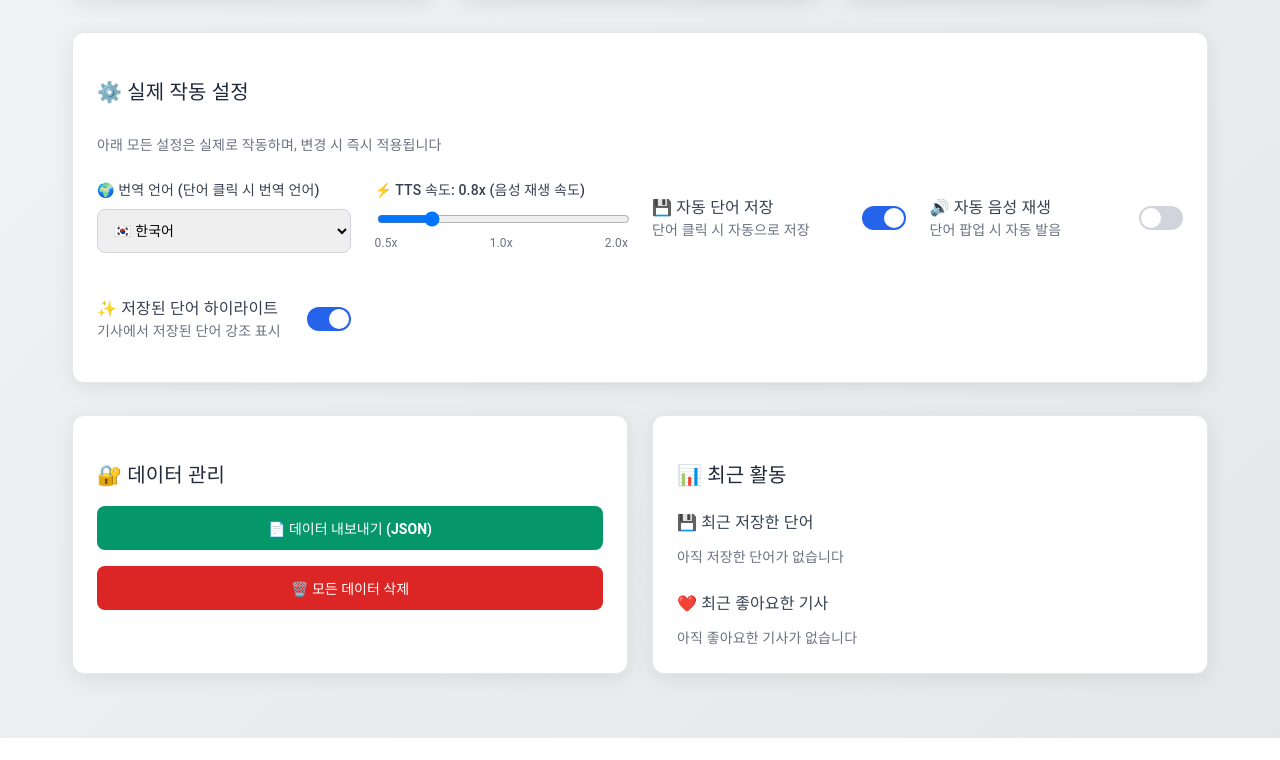
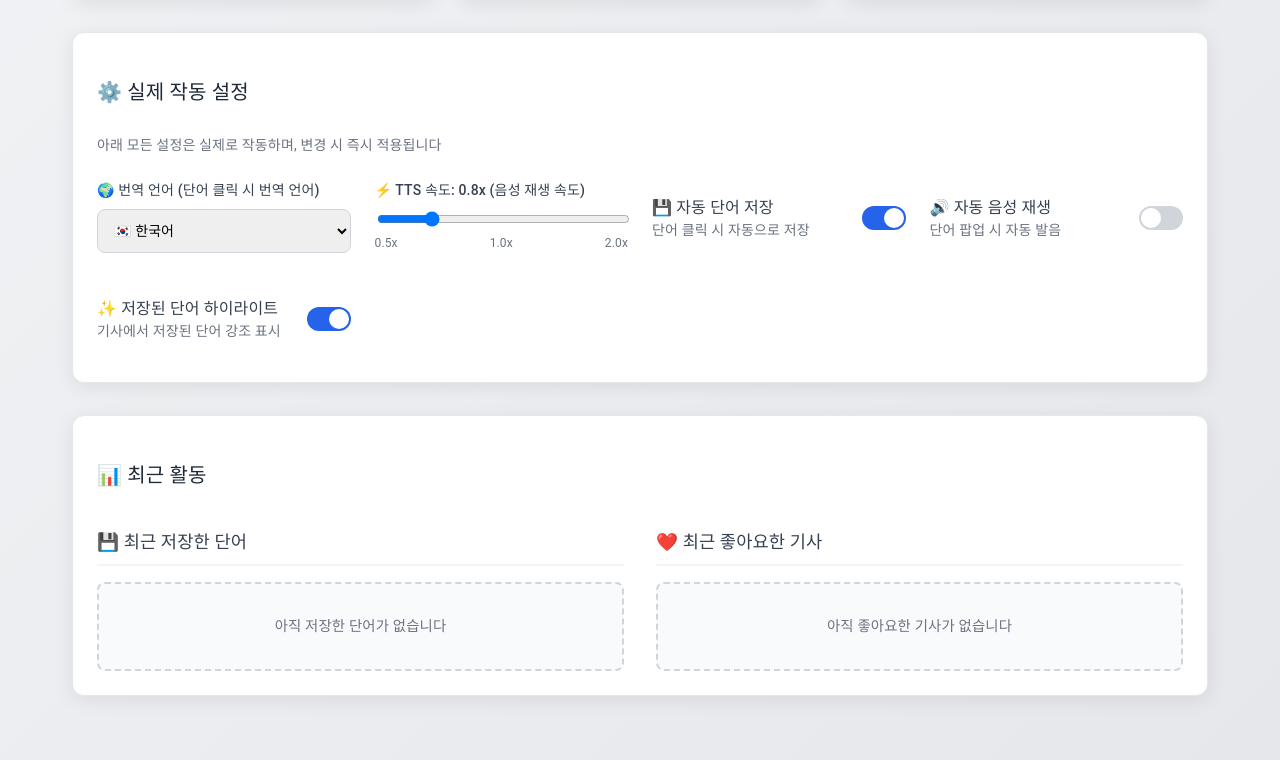
Before and after one commit to kihoonsong/MarLang-News-App, a React (Vite) app: page /profile in a window 1280 px wide. Shown: the part 651-1411 px from the top of the page. Before the commit the page ends 1389 px from the top, so only its background shows below. Built offline with nearby package versions, Linux system fonts and the light colour scheme.

Commit message:
Remove ViewAll button from SearchDropdown and finalize Profile page - 검색창에서 ViewAll 버튼 제거 및 프로필 페이지 완성

```diff
--- a/src/pages/Profile.jsx
+++ b/src/pages/Profile.jsx
@@ -13,13 +13,10 @@ const Profile = () => {
     updateSettings,
     getStats,
     savedWords,
-    likedArticles,
-    exportData,
-    clearAllData
+    likedArticles
   } = useData();
   const navigate = useNavigate();
 
-  const [showClearConfirm, setShowClearConfirm] = useState(false);
   const [recentWords, setRecentWords] = useState([]);
   const [recentArticles, setRecentArticles] = useState([]);
   const [saveMessage, setSaveMessage] = useState('');
@@ -48,25 +45,6 @@ const Profile = () => {
     // 저장 성공 메시지 표시
     setSaveMessage('✅ 저장됨');
     setTimeout(() => setSaveMessage(''), 2000);
-  };
-
-  // 데이터 내보내기
-  const handleExportData = () => {
-    if (exportData()) {
-      alert('📄 데이터가 성공적으로 내보내졌습니다!');
-    } else {
-      alert('❌ 데이터 내보내기에 실패했습니다.');
-    }
-  };
-
-  // 데이터 삭제 확인
-  const handleClearData = () => {
-    if (clearAllData()) {
-      setShowClearConfirm(false);
-      alert('🗑️ 모든 데이터가 삭제되었습니다.');
-    } else {
-      alert('❌ 데이터 삭제에 실패했습니다.');
-    }
   };
 
   // 시간 형식 함수
@@ -136,18 +114,6 @@ const Profile = () => {
     },
     primaryButton: {
       backgroundColor: '#2563eb',
-      color: '#ffffff'
-    },
-    secondaryButton: {
-      backgroundColor: '#6b7280',
-      color: '#ffffff'
-    },
-    successButton: {
-      backgroundColor: '#059669',
-      color: '#ffffff'
-    },
-    dangerButton: {
-      backgroundColor: '#dc2626',
       color: '#ffffff'
     },
     input: {
@@ -477,7 +443,6 @@ const Profile = () => {
                   </div>
                 </div>
 
-                {/* 토글 설정들 */}
                 {/* 자동 저장 단어 */}
                 <div style={styles.toggleContainer}>
                   <div>
@@ -543,78 +508,88 @@ const Profile = () => {
               </div>
             </div>
 
-            {/* 데이터 관리 & 최근 활동 */}
-            <div style={{
-              display: 'grid',
-              gridTemplateColumns: 'repeat(auto-fit, minmax(350px, 1fr))',
-              gap: '1.5rem',
-              marginBottom: '2rem'
-            }}>
-
-              {/* 데이터 관리 */}
-              <div style={styles.card}>
-                <h3 style={{fontSize: '1.25rem', fontWeight: 'bold', color: '#1f2937', marginBottom: '1rem'}}>
-                  🔐 데이터 관리
-                </h3>
-                <div style={{display: 'flex', flexDirection: 'column', gap: '1rem'}}>
-                  <button
-                    onClick={handleExportData}
-                    style={{
-                      ...styles.button,
-                      ...styles.successButton,
-                      width: '100%',
-                      display: 'flex',
-                      alignItems: 'center',
-                      justifyContent: 'center'
-                    }}
-                  >
-                    📄 데이터 내보내기 (JSON)
-                  </button>
-                  <button
-                    onClick={() => setShowClearConfirm(true)}
-                    style={{
-                      ...styles.button,
-                      ...styles.dangerButton,
-                      width: '100%',
-                      display: 'flex',
-                      alignItems: 'center',
-                      justifyContent: 'center'
-                    }}
-                  >
-                    🗑️ 모든 데이터 삭제
-                  </button>
-                </div>
-              </div>
-
-              {/* 최근 활동 */}
-              <div style={styles.card}>
+            {/* 최근 활동 - 전체 너비로 확장 */}
+            <div style={{...styles.card, marginBottom: '2rem'}}>
               <h3 style={{fontSize: '1.25rem', fontWeight: 'bold', color: '#1f2937', marginBottom: '1rem'}}>
                 📊 최근 활동
               </h3>
 
+              {/* 최근 활동을 2칸 그리드로 좌우 확장 */}
+              <div style={{
+                display: 'grid',
+                gridTemplateColumns: 'repeat(auto-fit, minmax(300px, 1fr))',
+                gap: '2rem'
+              }}>
                 {/* 최근 저장 단어 */}
-                <div style={{marginBottom: '1.5rem'}}>
-                  <h4 style={{fontWeight: '500', color: '#374151', marginBottom: '0.75rem'}}>💾 최근 저장한 단어</h4>
-                  <div style={{display: 'flex', flexDirection: 'column', gap: '0.5rem'}}>
-                    {recentWords.length > 0 ? recentWords.slice(0, 3).map(word => (
+                <div>
+                  <h4 style={{
+                    fontWeight: '600',
+                    color: '#374151',
+                    marginBottom: '1rem',
+                    fontSize: '1.1rem',
+                    borderBottom: '2px solid #f3f4f6',
+                    paddingBottom: '0.5rem'
+                  }}>
+                    💾 최근 저장한 단어
+                  </h4>
+                  <div style={{display: 'flex', flexDirection: 'column', gap: '0.75rem'}}>
+                    {recentWords.length > 0 ? recentWords.slice(0, 5).map(word => (
                       <div key={word.id} style={{
                         display: 'flex',
                         justifyContent: 'space-between',
                         alignItems: 'center',
-                        padding: '0.5rem',
-                        backgroundColor: '#f9fafb',
-                        borderRadius: '6px'
+                        padding: '1rem',
+                        backgroundColor: '#f8fafc',
+                        borderRadius: '8px',
+                        border: '1px solid #e2e8f0',
+                        transition: 'all 0.2s',
+                        cursor: 'pointer'
+                      }}
+                      onMouseEnter={(e) => {
+                        e.target.style.backgroundColor = '#f1f5f9';
+                        e.target.style.transform = 'translateY(-1px)';
+                      }}
+                      onMouseLeave={(e) => {
+                        e.target.style.backgroundColor = '#f8fafc';
+                        e.target.style.transform = 'translateY(0)';
+                      }}
+                      >
+                        <div>
+                          <div style={{
+                            fontWeight: '600',
+                            color: '#1f2937',
+                            fontSize: '1rem',
+                            marginBottom: '0.25rem'
                           }}>
-                        <div>
-                          <div style={{fontWeight: '500', color: '#1f2937'}}>{word.word}</div>
-                          <div style={{fontSize: '0.75rem', color: '#6b7280'}}>{word.articleTitle}</div>
+                            {word.word}
                           </div>
-                        <div style={{fontSize: '0.75rem', color: '#9ca3af'}}>
+                          <div style={{
+                            fontSize: '0.8rem',
+                            color: '#6b7280',
+                            fontStyle: 'italic'
+                          }}>
+                            {word.articleTitle}
+                          </div>
+                        </div>
+                        <div style={{
+                          fontSize: '0.75rem',
+                          color: '#9ca3af',
+                          fontWeight: '500'
+                        }}>
                           {formatTimeAgo(word.addedAt)}
                         </div>
                       </div>
                     )) : (
-                      <div style={{fontSize: '0.875rem', color: '#6b7280', fontStyle: 'italic'}}>
+                      <div style={{
+                        fontSize: '0.9rem',
+                        color: '#6b7280',
+                        fontStyle: 'italic',
+                        textAlign: 'center',
+                        padding: '2rem',
+                        backgroundColor: '#f9fafb',
+                        borderRadius: '8px',
+                        border: '2px dashed #d1d5db'
+                      }}>
                         아직 저장한 단어가 없습니다
                       </div>
                     )}
@@ -623,40 +598,80 @@ const Profile = () => {
 
                 {/* 최근 좋아요 기사 */}
                 <div>
-                  <h4 style={{fontWeight: '500', color: '#374151', marginBottom: '0.75rem'}}>❤️ 최근 좋아요한 기사</h4>
-                  <div style={{display: 'flex', flexDirection: 'column', gap: '0.5rem'}}>
-                    {recentArticles.length > 0 ? recentArticles.slice(0, 3).map(article => (
+                  <h4 style={{
+                    fontWeight: '600',
+                    color: '#374151',
+                    marginBottom: '1rem',
+                    fontSize: '1.1rem',
+                    borderBottom: '2px solid #f3f4f6',
+                    paddingBottom: '0.5rem'
+                  }}>
+                    ❤️ 최근 좋아요한 기사
+                  </h4>
+                  <div style={{display: 'flex', flexDirection: 'column', gap: '0.75rem'}}>
+                    {recentArticles.length > 0 ? recentArticles.slice(0, 5).map(article => (
                       <div key={article.id} style={{
-                        padding: '0.5rem',
-                        backgroundColor: '#f9fafb',
-                        borderRadius: '6px'
-                      }}>
+                        padding: '1rem',
+                        backgroundColor: '#f8fafc',
+                        borderRadius: '8px',
+                        border: '1px solid #e2e8f0',
+                        transition: 'all 0.2s',
+                        cursor: 'pointer'
+                      }}
+                      onMouseEnter={(e) => {
+                        e.target.style.backgroundColor = '#f1f5f9';
+                        e.target.style.transform = 'translateY(-1px)';
+                      }}
+                      onMouseLeave={(e) => {
+                        e.target.style.backgroundColor = '#f8fafc';
+                        e.target.style.transform = 'translateY(0)';
+                      }}
+                      >
                         <div style={{
-                          fontWeight: '500',
+                          fontWeight: '600',
                           color: '#1f2937',
-                          fontSize: '0.875rem',
-                          lineHeight: '1.25',
+                          fontSize: '0.95rem',
+                          lineHeight: '1.4',
                           display: '-webkit-box',
                           WebkitLineClamp: 2,
                           WebkitBoxOrient: 'vertical',
-                          overflow: 'hidden'
+                          overflow: 'hidden',
+                          marginBottom: '0.5rem'
                         }}>
                           {article.title}
                         </div>
                         <div style={{
                           display: 'flex',
                           justifyContent: 'space-between',
-                          alignItems: 'center',
-                          marginTop: '0.25rem'
+                          alignItems: 'center'
                         }}>
-                          <div style={{fontSize: '0.75rem', color: '#6b7280'}}>{article.category}</div>
-                          <div style={{fontSize: '0.75rem', color: '#9ca3af'}}>
+                          <div style={{
+                            fontSize: '0.8rem',
+                            color: '#6b7280',
+                            fontWeight: '500'
+                          }}>
+                            {article.category}
+                          </div>
+                          <div style={{
+                            fontSize: '0.75rem',
+                            color: '#9ca3af',
+                            fontWeight: '500'
+                          }}>
                             {formatTimeAgo(article.likedAt)}
                           </div>
                         </div>
                       </div>
                     )) : (
-                      <div style={{fontSize: '0.875rem', color: '#6b7280', fontStyle: 'italic'}}>
+                      <div style={{
+                        fontSize: '0.9rem',
+                        color: '#6b7280',
+                        fontStyle: 'italic',
+                        textAlign: 'center',
+                        padding: '2rem',
+                        backgroundColor: '#f9fafb',
+                        borderRadius: '8px',
+                        border: '2px dashed #d1d5db'
+                      }}>
                         아직 좋아요한 기사가 없습니다
                       </div>
                     )}
@@ -664,61 +679,6 @@ const Profile = () => {
                 </div>
               </div>
             </div>
-
-            {/* 데이터 삭제 확인 다이얼로그 */}
-            {showClearConfirm && (
-              <div style={{
-                position: 'fixed',
-                top: 0,
-                left: 0,
-                right: 0,
-                bottom: 0,
-                backgroundColor: 'rgba(0, 0, 0, 0.5)',
-                display: 'flex',
-                alignItems: 'center',
-                justifyContent: 'center',
-                zIndex: 50
-              }}>
-                <div style={{
-                  backgroundColor: '#ffffff',
-                  borderRadius: '12px',
-                  padding: '1.5rem',
-                  maxWidth: '400px',
-                  width: '90%',
-                  margin: '0 1rem'
-                }}>
-                  <h3 style={{fontSize: '1.25rem', fontWeight: 'bold', color: '#1f2937', marginBottom: '1rem'}}>
-                    ⚠️ 경고
-                  </h3>
-                  <p style={{color: '#6b7280', marginBottom: '1.5rem'}}>
-                    모든 학습 데이터(저장된 단어, 좋아요한 기사, 설정 등)가 영구적으로 삭제됩니다.
-                    이 작업은 되돌릴 수 없습니다.
-                  </p>
-                  <div style={{display: 'flex', gap: '1rem'}}>
-                    <button
-                      onClick={handleClearData}
-                      style={{
-                        ...styles.button,
-                        ...styles.dangerButton,
-                        flex: 1
-                      }}
-                    >
-                      삭제
-                    </button>
-                    <button
-                      onClick={() => setShowClearConfirm(false)}
-                      style={{
-                        ...styles.button,
-                        ...styles.secondaryButton,
-                        flex: 1
-                      }}
-                    >
-                      취소
-                    </button>
-                  </div>
-                </div>
-              </div>
-            )}
 
           </PageContainer>
         </div>
```
Also changed, not shown: src/components/SearchDropdown.jsx (+0 -24 lines). Lines whose indentation alone changed are shown as unchanged.
